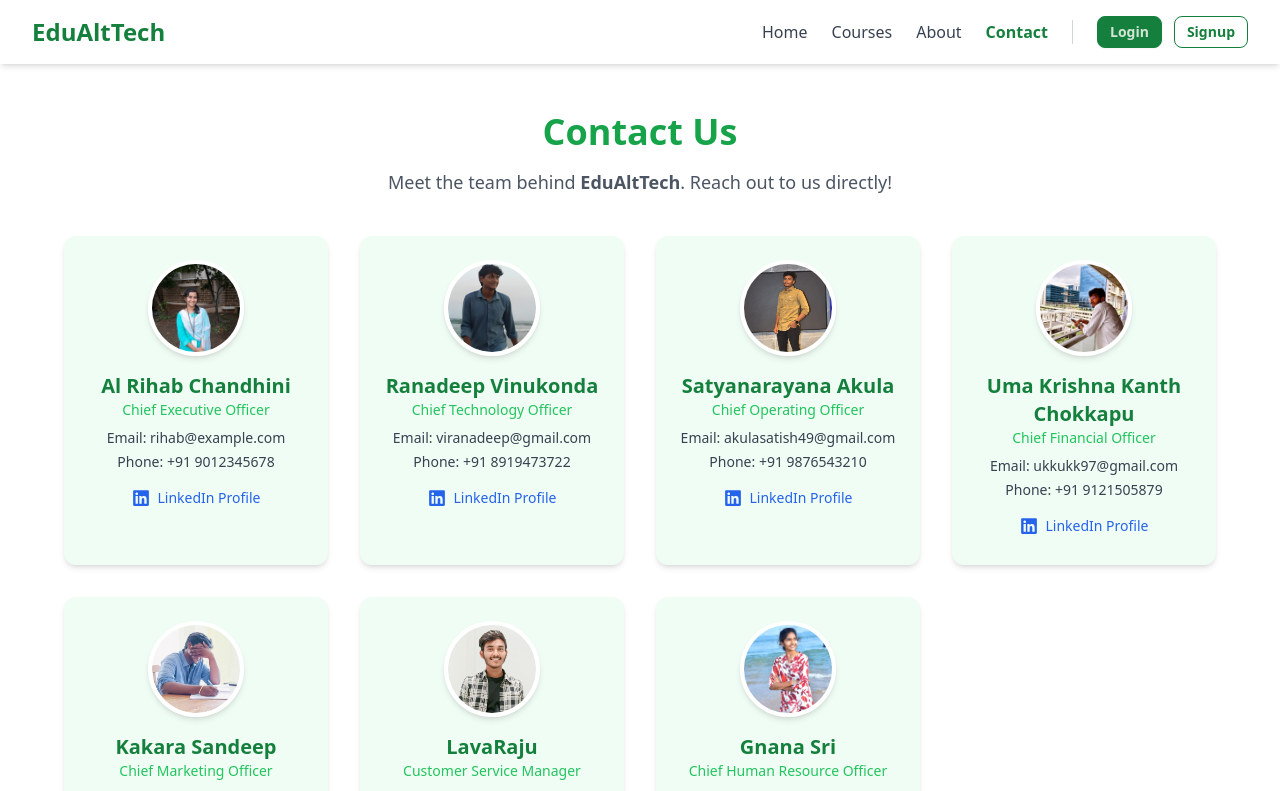
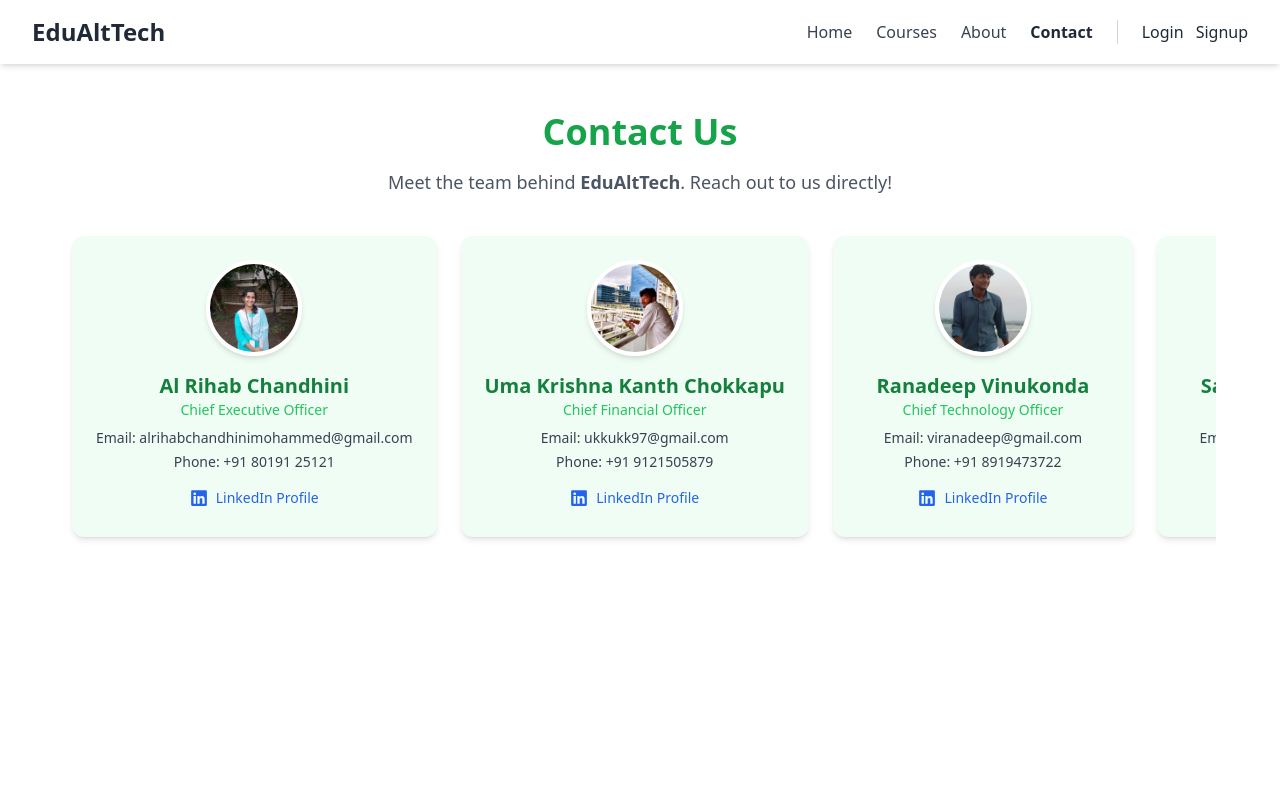
Before and after one commit to RanadeepVinukonda/EduAlTech, a React (Vite) app in the folder frontend/: page /contact in a window 1280 px wide. Shown: the top 791 px of the page. Built offline with nearby package versions, Linux system fonts and the light colour scheme.

Commit message:
scrollable

```diff
--- a/frontend/src/pages/Contact.jsx
+++ b/frontend/src/pages/Contact.jsx
@@ -13,10 +13,19 @@ const teamMembers = [
   {
     name: "Al Rihab Chandhini",
     role: "Chief Executive Officer",
-    email: "rihab@example.com",
-    phone: "+91 9012345678",
+    email: "alrihabchandhinimohammed@gmail.com",
+    phone: "+91 80191 25121",
     image: chandhiniImg,
     linkedin: "https://www.linkedin.com/in/al-rihab-chandhini-4b3b25228/",
+  },
+  {
+    name: "Uma Krishna Kanth Chokkapu",
+    role: "Chief Financial Officer",
+    email: "ukkukk97@gmail.com",
+    phone: "+91 9121505879",
+    image: umaImg,
+    linkedin:
+      "https://www.linkedin.com/in/chokkapu-uma-krishna-kanth-50a502288/",
   },
   {
     name: "Ranadeep Vinukonda",
@@ -29,19 +38,10 @@ const teamMembers = [
   {
     name: "Satyanarayana Akula",
     role: "Chief Operating Officer",
-    email: " akulasatish49@gmail.com",
+    email: "akulasatish49@gmail.com",
     phone: "+91 9876543210",
     image: satishImg,
     linkedin: "https://www.linkedin.com/in/satyanarayana-akula-785565304/",
-  },
-  {
-    name: "Uma Krishna Kanth Chokkapu",
-    role: "Chief Financial Officer",
-    email: "ukkukk97@gmail.com",
-    phone: "+91 9121505879",
-    image: umaImg,
-    linkedin:
-      "https://www.linkedin.com/in/chokkapu-uma-krishna-kanth-50a502288/",
   },
   {
     name: "Kakara Sandeep",
@@ -82,11 +82,12 @@ const Contact = () => {
           directly!
         </p>
 
-        <div className="grid gap-8 grid-cols-1 sm:grid-cols-2 lg:grid-cols-3 xl:grid-cols-4">
+        {/* HORIZONTAL SCROLL SECTION */}
+        <div className="flex gap-6 overflow-x-auto pb-6 px-2 scrollbar-thin scrollbar-thumb-green-400 scrollbar-track-green-100">
           {teamMembers.map((member, idx) => (
             <div
               key={idx}
-              className="bg-green-50 shadow-md rounded-xl p-6 hover:shadow-xl transition-all duration-300"
+              className="min-w-[260px] sm:min-w-[300px] bg-green-50 shadow-md rounded-xl p-6 hover:shadow-xl transition-all duration-300 flex-shrink-0"
             >
               <img
                 src={member.image}
--- a/frontend/tailwind.config.js
+++ b/frontend/tailwind.config.js
@@ -1,6 +1,8 @@
 export default {
   content: ["index.html", "src/**/*.{js,jsx}"],
   plugins: [require("daisyui")],
+  plugins: [require("tailwind-scrollbar")],
+
   daisyui: {
     themes: [
       {
```
